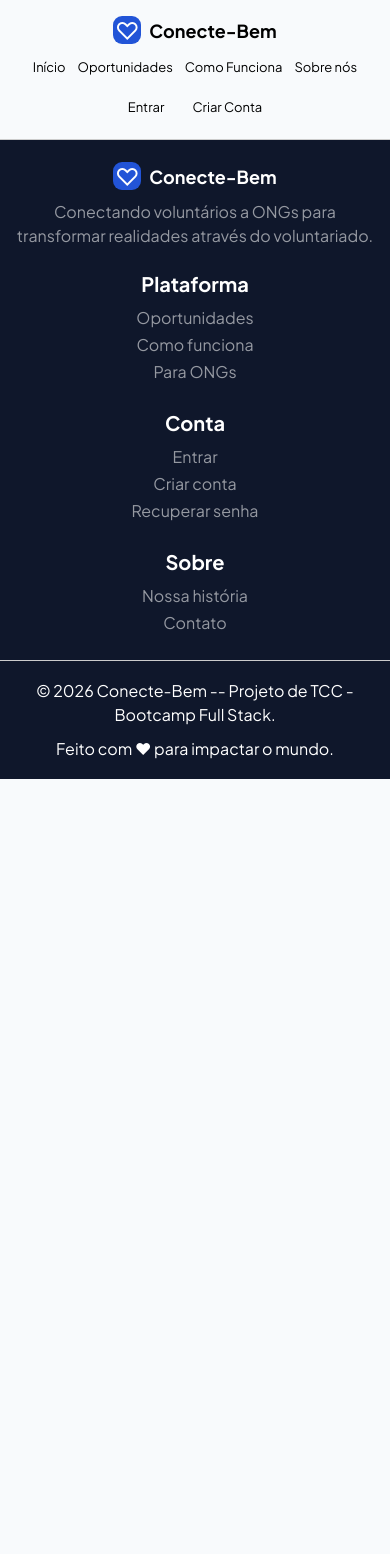
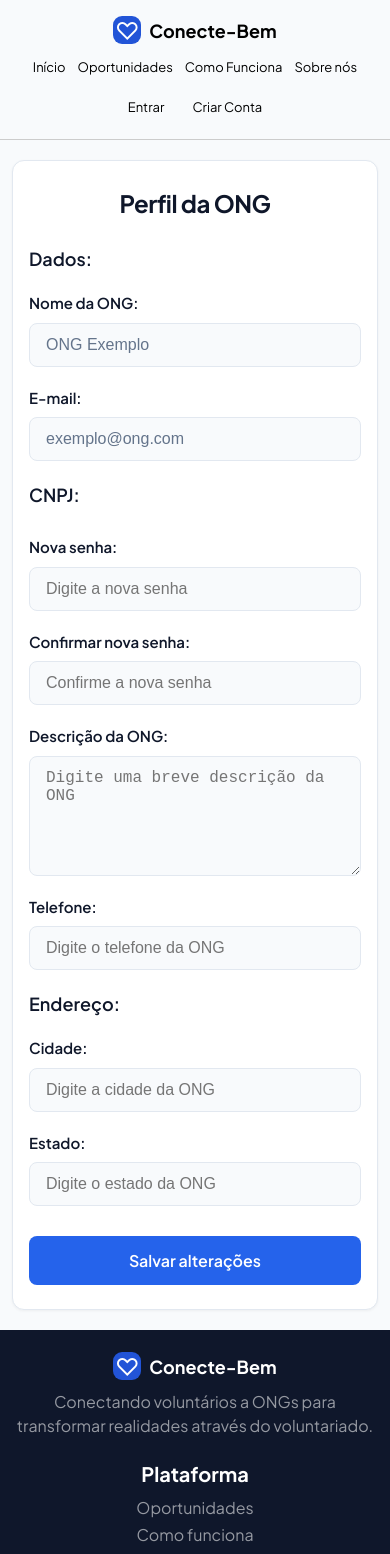
Before and after one commit to julianorafael-dev/conecte-bem, a React (Vite) app in the folder frontend/: page /PerfilOng in a window 390 px wide. Shown: the top 1554 px of the page. Before the commit the page ends 844 px from the top, so only its background shows below. Built offline with nearby package versions, Linux system fonts and the light colour scheme; no server answers.

Commit message:
feat: adiciona paginas de perfil da ONG e voluntario com estilos

```diff
--- a/frontend/src/App.jsx
+++ b/frontend/src/App.jsx
@@ -13,6 +13,8 @@ import RotaONG from './componentes/RotaONG/RotaONG.jsx';
 import GerenciarOportunidades from './componentes/GerenciarOportunidades/GerenciarOportunidades.jsx';
 import FormOportunidade from './componentes/FormOportunidade/FormOportunidade.jsx';
 import CriarConta from './componentes/CriarConta/CriarConta.jsx';
+import PerfilOng from "./pages/PerfilOng/PerfilOng.jsx";
+import PerfilVoluntario from "./pages/PerfilVoluntario/PerfilVoluntario.jsx";
 
 
 function App() {
@@ -28,37 +30,18 @@ function App() {
           <Route path="/ComoFunciona" element={<ComoFunciona />} />
           <Route path="/Sobre" element={<SobreNos />} />
           <Route path="/Contato" element={<Contato />} />
+          <Route path="/CriarConta" element={<CriarConta />} />
 
-            {/* Área da ONG (só acessa quem estiver logado como ONG) */}
+          //Trabalhando com a rota aberta para todos para poder testar o perfil da ONG, depois colocar a rota fechada para apenas usuários logados como ONG
+          <Route path="/PerfilOng" element={<PerfilOng />} />
+          <Route path="/PerfilVoluntario" element={<PerfilVoluntario />} />
 
-<Route
-  path="/painel/oportunidades"
-  element={
-    <RotaONG>
-      <GerenciarOportunidades />
-    </RotaONG>
-  }
-/>
+          {/* Área da ONG (só acessa quem estiver logado como ONG) */}
 
-<Route
-  path="/painel/oportunidades/nova"
-  element={
-    <RotaONG>
-      <FormOportunidade />
-    </RotaONG>
-  }
-/>
-
-<Route
-  path="/painel/oportunidades/:id/editar"
-  element={
-    <RotaONG>
-      <FormOportunidade />
-    </RotaONG>
-  }
-/>
-
-<Route path="/CriarConta" element={<CriarConta />} />
+          <Route path="/painel/oportunidades" element={<RotaONG><GerenciarOportunidades/></RotaONG>}/>
+          <Route path="/painel/oportunidades/nova" element={<RotaONG><FormOportunidade /></RotaONG>}/>
+          <Route path="/painel/oportunidades/:id/editar" element={<RotaONG><FormOportunidade /></RotaONG>}/>
+          {/* <Route path="/painel/perfil" element={<RotaONG><PerfilOng /></RotaONG>}/> */}
 
         </Routes>
 
--- /dev/null
+++ b/frontend/src/pages/PerfilOng/PerfilOng.css
@@ -0,0 +1,111 @@
+.perfil-ong-container {
+  max-width: 600px;
+  margin: 40px auto;
+  padding: 40px 30px;
+  background-color: var(--bg-card, #ffffff);
+  border: 1px solid var(--border-color, #e2e8f0);
+  border-radius: var(--radius-md, 16px);
+  box-shadow: var(--shadow-sm, 0 4px 6px -1px rgba(0, 0, 0, 0.05), 0 2px 4px -1px rgba(0, 0, 0, 0.03));
+  box-sizing: border-box;
+}
+
+.perfil-ong-container h1 {
+  font-size: 1.875rem;
+  font-weight: 700;
+  color: var(--text-dark, #0f172a);
+  text-align: center;
+  margin-bottom: 32px;
+  letter-spacing: -0.02em;
+}
+
+.perfil-ong-container h2,
+.perfil-ong-container h3 {
+  font-size: 1.125rem;
+  font-weight: 600;
+  color: var(--text-dark, #0f172a);
+}
+
+.editar-dados {
+  display: flex;
+  flex-direction: column;
+  gap: 20px;
+  width: 100%;
+}
+
+.form-grupo {
+  display: flex;
+  flex-direction: column;
+  gap: 8px;
+  width: 100%;
+}
+
+.form-grupo label {
+  font-size: 0.9375rem;
+  font-weight: 600;
+  color: var(--text-dark, #0f172a);
+}
+
+.form-control {
+  width: 100%;
+  padding: 12px 16px;
+  font-size: 1rem;
+  color: var(--text-dark, #0f172a);
+  background-color: #f8fafc;
+  border: 1px solid var(--border-color, #cbd5e1);
+  border-radius: 8px;
+  box-sizing: border-box;
+  transition: all 0.2s ease-in-out;
+}
+
+.form-control:focus {
+  outline: none;
+  border-color: var(--primary, #2254D7);
+  background-color: #ffffff;
+  box-shadow: 0 0 0 3px rgba(34, 84, 215, 0.15);
+}
+
+.form-control:disabled {
+  color: var(--text-muted, #64748b);
+  cursor: not-allowed;
+}
+
+textarea.form-control {
+  min-height: 120px;
+  resize: vertical;
+}
+
+.btn {
+  display: flex;
+  align-items: center;
+  justify-content: center;
+  width: 100%;
+  padding: 14px 20px;
+  font-size: 1rem;
+  font-weight: 600;
+  border-radius: 8px;
+  border: none;
+  cursor: pointer;
+  transition: background-color 0.2s, transform 0.1s;
+  margin-top: 10px;
+}
+
+.btn-primary {
+  background-color: var(--primary, #2254D7);
+  color: #ffffff;
+}
+
+.btn-primary:hover:not(:disabled) {
+  background-color: #1a42b0;
+}
+
+@media (max-width: 600px) {
+  .perfil-ong-container {
+    margin: 20px 12px;
+    padding: 24px 16px;
+  }
+
+  .perfil-ong-container h1 {
+    font-size: 1.5rem;
+    margin-bottom: 24px;
+  }
+}
--- /dev/null
+++ b/frontend/src/pages/PerfilOng/PerfilOng.jsx
@@ -0,0 +1,53 @@
+import "./PerfilOng.css";
+
+
+
+function PerfilOng() {
+    return (
+        <main className="perfil-ong-container">
+            <h1>Perfil da ONG</h1>
+            <form className="editar-dados" action="#">
+                <h2>Dados:</h2>
+                <div className="form-grupo">
+                    <label htmlFor="nome">Nome da ONG:</label>
+                    <input className="form-control" type="text" id="nome" name="nome" value="ONG Exemplo" disabled />
+                </div>
+                <div className="form-grupo">
+                    <label htmlFor="email">E-mail:</label>
+                    <input className="form-control" type="email" id="email" name="email" value="exemplo@ong.com" disabled />
+                </div>
+                <div className="form-grupo">
+                    <h3>CNPJ:</h3>
+                    <p id="cnpj"></p>
+                </div>
+                <div className="form-grupo">
+                    <label htmlFor="senha">Nova senha:</label>
+                    <input className="form-control" type="password" id="senha" name="senha" placeholder="Digite a nova senha" />
+                </div>
+                <div className="form-grupo">
+                    <label htmlFor="confirmarSenha">Confirmar nova senha:</label>
+                    <input className="form-control" type="password" id="confirmarSenha" name="confirmarSenha" placeholder="Confirme a nova senha" />
+                </div>
+                <div className="form-grupo">
+                    <label htmlFor="descricao">Descrição da ONG:</label>
+                    <textarea className="form-control" id="descricao" name="descricao" placeholder="Digite uma breve descrição da ONG"></textarea>
+                </div>
+                <div className="form-grupo">
+                    <label htmlFor="telefone">Telefone:</label>
+                    <input className="form-control" type="tel" id="telefone" name="telefone" placeholder="Digite o telefone da ONG" />
+                </div>
+                <h3>Endereço:</h3>
+                <div className="form-grupo">
+                    <label htmlFor="cidade">Cidade:</label>
+                    <input className="form-control" type="text" id="cidade" name="cidade" placeholder="Digite a cidade da ONG" />
+                </div>
+                <div className="form-grupo">
+                    <label htmlFor="estado">Estado:</label>
+                    <input className="form-control" type="text" id="estado" name="estado" placeholder="Digite o estado da ONG" />
+                </div>
+                <button className="btn btn-primary" type="submit">Salvar alterações</button>
+            </form>
+        </main>
+    );
+}
+export default PerfilOng;
--- /dev/null
+++ b/frontend/src/pages/PerfilVoluntario/PerfilVoluntario.css
@@ -0,0 +1,106 @@
+.perfil-voluntario-container {
+  max-width: 600px;
+  margin: 40px auto;
+  padding: 40px 30px;
+  background-color: var(--bg-card, #ffffff);
+  border: 1px solid var(--border-color, #e2e8f0);
+  border-radius: var(--radius-md, 16px);
+  box-shadow: var(--shadow-sm, 0 4px 6px -1px rgba(0, 0, 0, 0.05), 0 2px 4px -1px rgba(0, 0, 0, 0.03));
+  box-sizing: border-box;
+}
+
+.perfil-voluntario-container h1 {
+  font-size: 1.875rem;
+  font-weight: 700;
+  color: var(--text-dark, #0f172a);
+  text-align: center;
+  margin-bottom: 32px;
+  letter-spacing: -0.02em;
+}
+
+.perfil-voluntario-container h2,
+.perfil-voluntario-container h3 {
+  font-size: 1.125rem;
+  font-weight: 600;
+  color: var(--text-dark, #0f172a);
+}
+
+.perfil-voluntario-container .editar-dados {
+  display: flex;
+  flex-direction: column;
+  gap: 20px;
+  width: 100%;
+}
+
+.perfil-voluntario-container .form-grupo {
+  display: flex;
+  flex-direction: column;
+  gap: 8px;
+  width: 100%;
+}
+
+.perfil-voluntario-container .form-grupo label {
+  font-size: 0.9375rem;
+  font-weight: 600;
+  color: var(--text-dark, #0f172a);
+}
+
+.perfil-voluntario-container .form-control {
+  width: 100%;
+  padding: 12px 16px;
+  font-size: 1rem;
+  color: var(--text-dark, #0f172a);
+  background-color: #f8fafc;
+  border: 1px solid var(--border-color, #cbd5e1);
+  border-radius: 8px;
+  box-sizing: border-box;
+  transition: all 0.2s ease-in-out;
+}
+
+.perfil-voluntario-container .form-control:focus {
+  outline: none;
+  border-color: var(--primary, #2254D7);
+  background-color: #ffffff;
+  box-shadow: 0 0 0 3px rgba(34, 84, 215, 0.15);
+}
+
+.perfil-voluntario-container .form-control:disabled {
+  color: var(--text-muted, #64748b);
+  cursor: not-allowed;
+}
+
+.perfil-voluntario-container .btn {
+  display: flex;
+  align-items: center;
+  justify-content: center;
+  width: 100%;
+  padding: 14px 20px;
+  font-size: 1rem;
+  font-weight: 600;
+  border-radius: 8px;
+  border: none;
+  cursor: pointer;
+  transition: background-color 0.2s, transform 0.1s;
+  margin-top: 10px;
+}
+
+.perfil-voluntario-container .btn-primary {
+  background-color: var(--primary, #2254D7);
+  color: #ffffff;
+}
+
+.perfil-voluntario-container .btn-primary:hover:not(:disabled) {
+  background-color: #1a42b0;
+}
+
+@media (max-width: 600px) {
+  .perfil-voluntario-container {
+    margin: 20px 12px;
+    padding: 24px 16px;
+  }
+
+  .perfil-voluntario-container h1 {
+    font-size: 1.5rem;
+    margin-bottom: 24px;
+  }
+}
--- /dev/null
+++ b/frontend/src/pages/PerfilVoluntario/PerfilVoluntario.jsx
@@ -0,0 +1,40 @@
+import './PerfilVoluntario.css'
+
+function PerfilVoluntario() {
+  return (
+    <div className="perfil-voluntario-container">
+      <h1>Perfil do Voluntário</h1>
+            <form className="editar-dados" action="#">
+                <h2>Dados:</h2>
+                <div className="form-grupo">
+                    <label htmlFor="nome">Nome do Voluntário:</label>
+                    <input className="form-control" type="text" id="nome" name="nome" value="Voluntário Exemplo" />
+                </div>
+                <div className="form-grupo">
+                    <label htmlFor="email">E-mail:</label>
+                    <input className="form-control" type="email" id="email" name="email" placeholder="exemplo@ong.com"/>
+                </div>
+                <div className="form-grupo">
+                    <h3>CPF:</h3>
+                    <p id="cpf"></p>
+                </div>
+                <div className="form-grupo">
+                    <label htmlFor="cpf">CPF:</label>
+                    <input className="form-control" type="text" id="cpf" name="cpf" value="123.456.789-00" disabled />
+                </div>
+                <div className="form-grupo">
+                    <label htmlFor="senha">Nova senha:</label>
+                    <input className="form-control" type="password" id="senha" name="senha" placeholder="Digite a nova senha" />
+                </div>
+                <div className="form-grupo">
+                    <label htmlFor="confirmarSenha">Confirmar nova senha:</label>
+                    <input className="form-control" type="password" id="confirmarSenha" name="confirmarSenha" placeholder="Confirme a nova senha" />
+                </div>
+
+                <button className="btn btn-primary" type="submit">Salvar alterações</button>
+            </form>
+    </div>
+  );
+}
+
+export default PerfilVoluntario;
```
